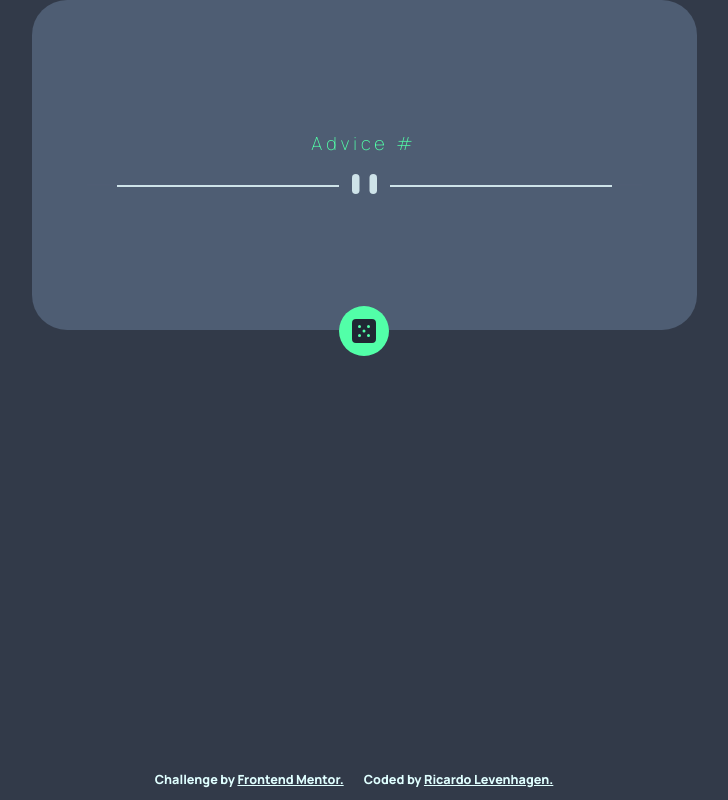
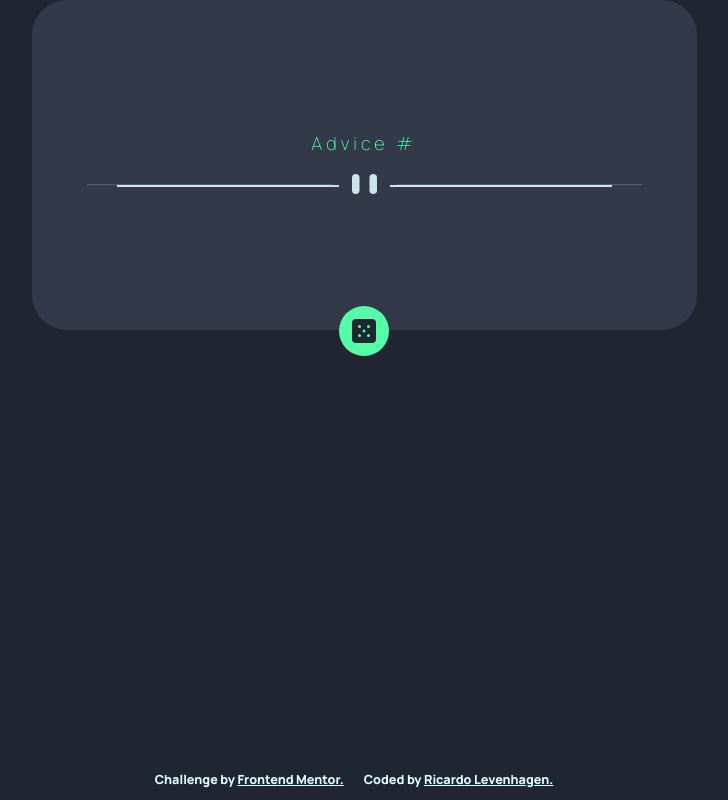
Before and after one commit to rilevenhagen/advice-generator-app, a plain HTML site: page index.html in a window 1280 px wide. Shown: the whole page, without its empty margins (276-1004 px from the left). Drawn offline with nearby package versions, Linux system fonts and the light colour scheme; files that its build step writes are made by us from their sources; no server answers.

Commit message:
Update: Update _mainsetup.scss
Update _mainsetup.scss to use the right background combination

```diff
--- a/scss/_mainsetup.scss
+++ b/scss/_mainsetup.scss
@@ -21,7 +21,7 @@ html {
   font-weight: 800;
 }
 body {
-  background-color: $DarkGrayishBlue;
+  background-color: $DarkBlue;
   display: flex;
   justify-content: center;
   align-items: center;
@@ -100,7 +100,7 @@ h1,
   margin: 0 auto;
   width: 665px;
   height: 330px;
-  background: $GrayishBlue;
+  background: $DarkGrayishBlue;
   border-radius: 35px;
   display: flex;
   flex-direction: column;
```
